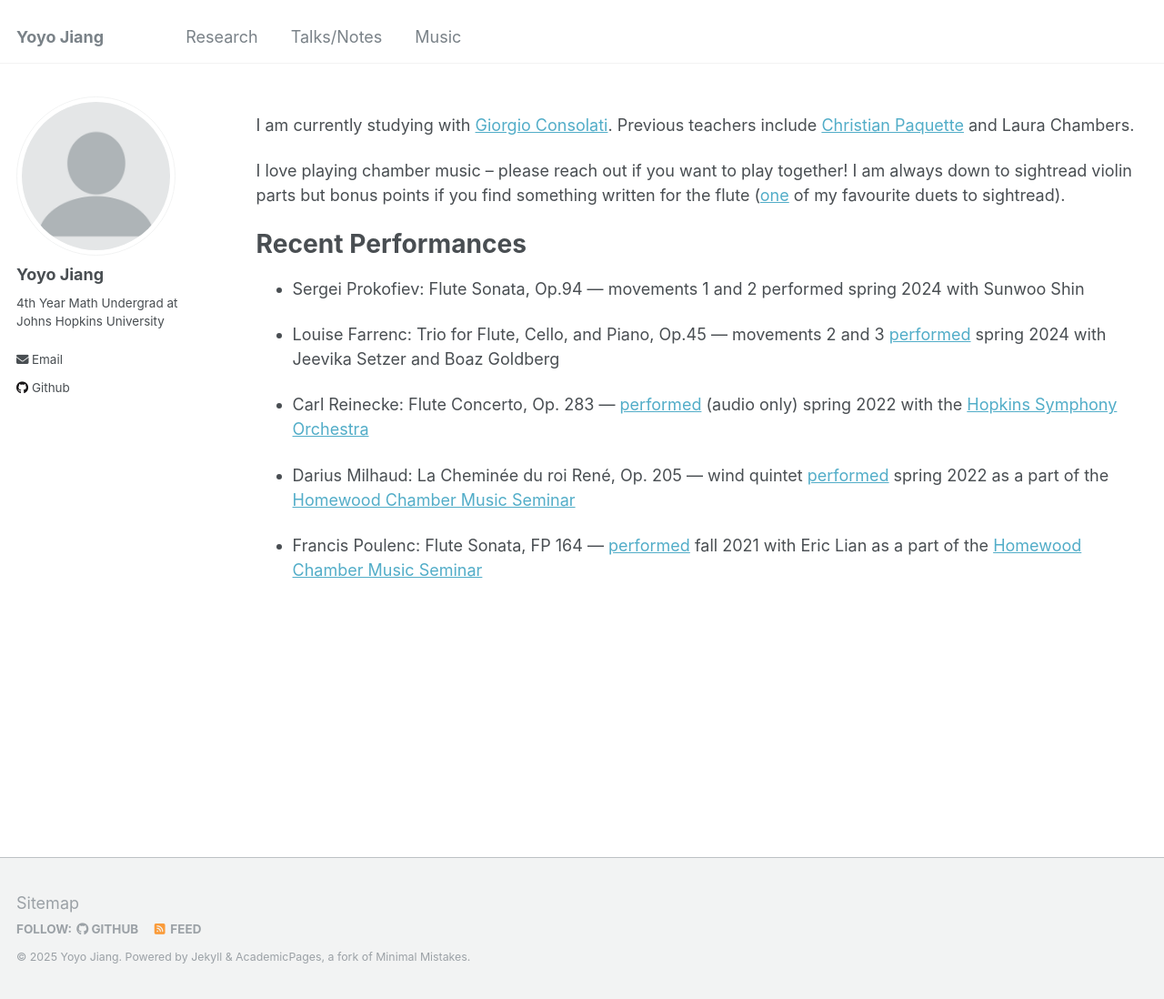
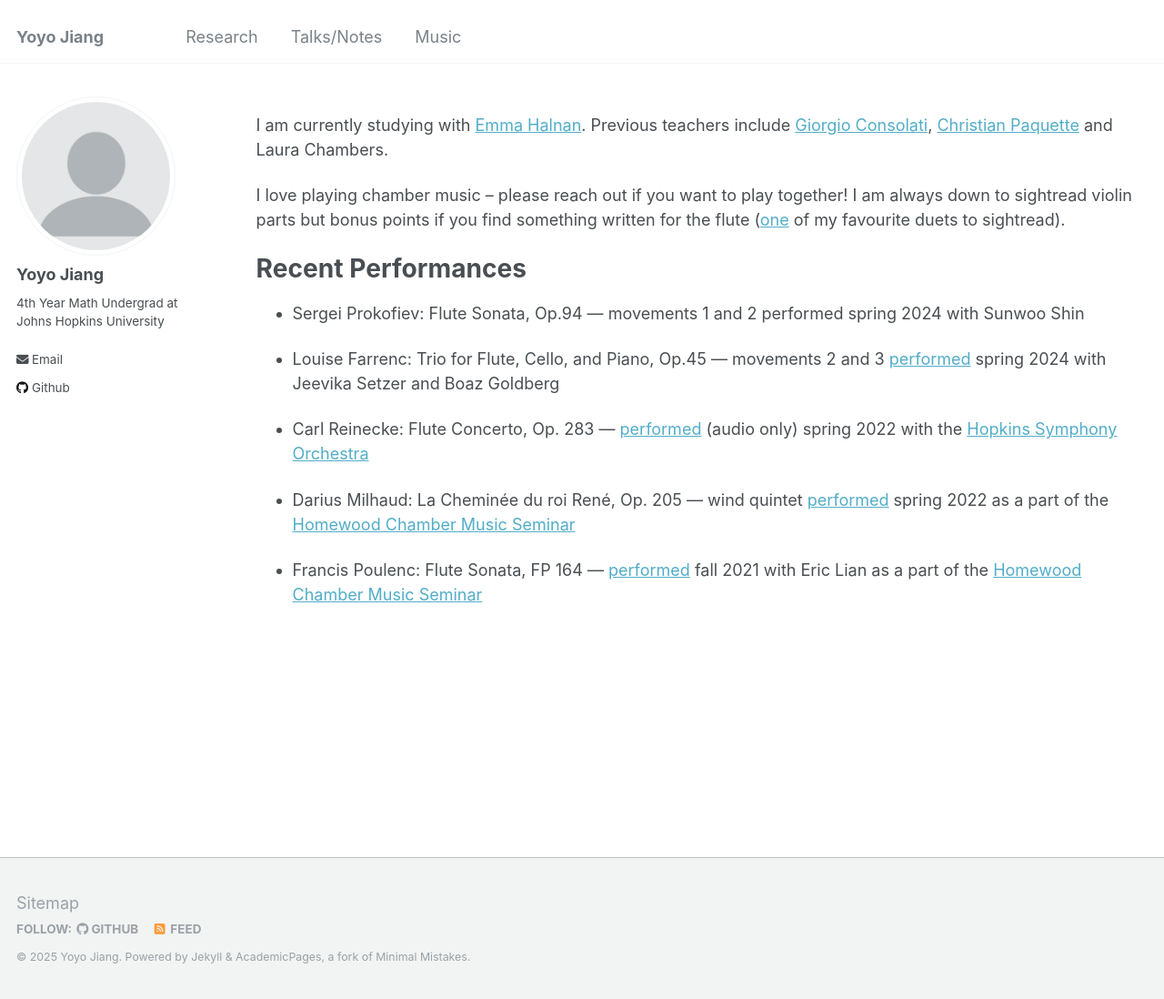
Before and after one commit to yjiang70/yjiang70.github.io, a Jekyll site: the page built from _pages/music.md, in a window 1280 px wide and 1098 px high. Shown: the whole window at 91% size. Built offline with Jekyll 4.4.1, drawn with Linux system fonts in a browser that asks for light colours.

Commit message:
More updates

```diff
--- a/_pages/music.md
+++ b/_pages/music.md
@@ -9,8 +9,9 @@ redirect_from:
 {% include base_path %}
 
 I am currently studying with
-[Giorgio Consolati](https://www.giorgioconsolati.eu/).
+[Emma Halnan](https://emmahalnan.co.uk/).
 Previous teachers include
+[Giorgio Consolati](https://www.giorgioconsolati.eu/),
 [Christian Paquette](https://christianpaquette.com/) and
 Laura Chambers.
 
```
